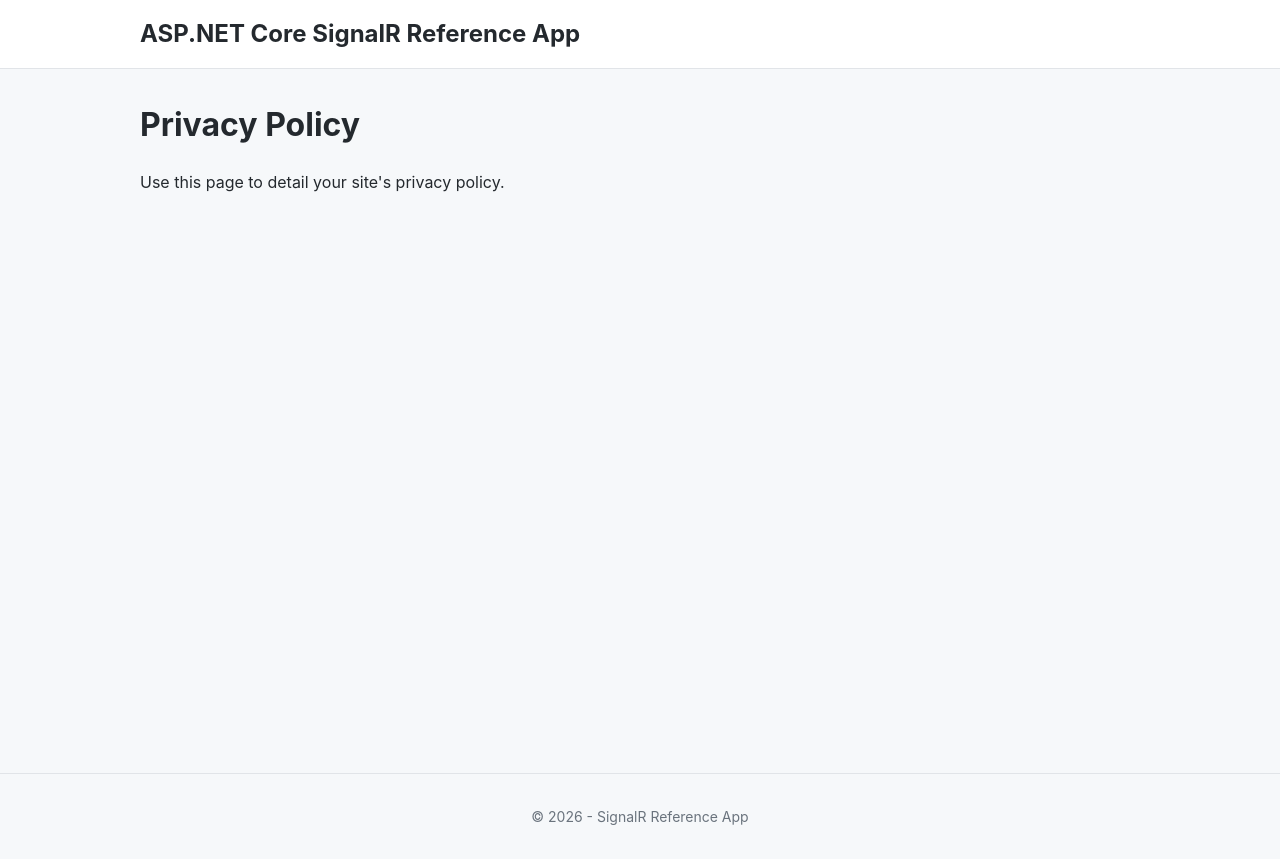
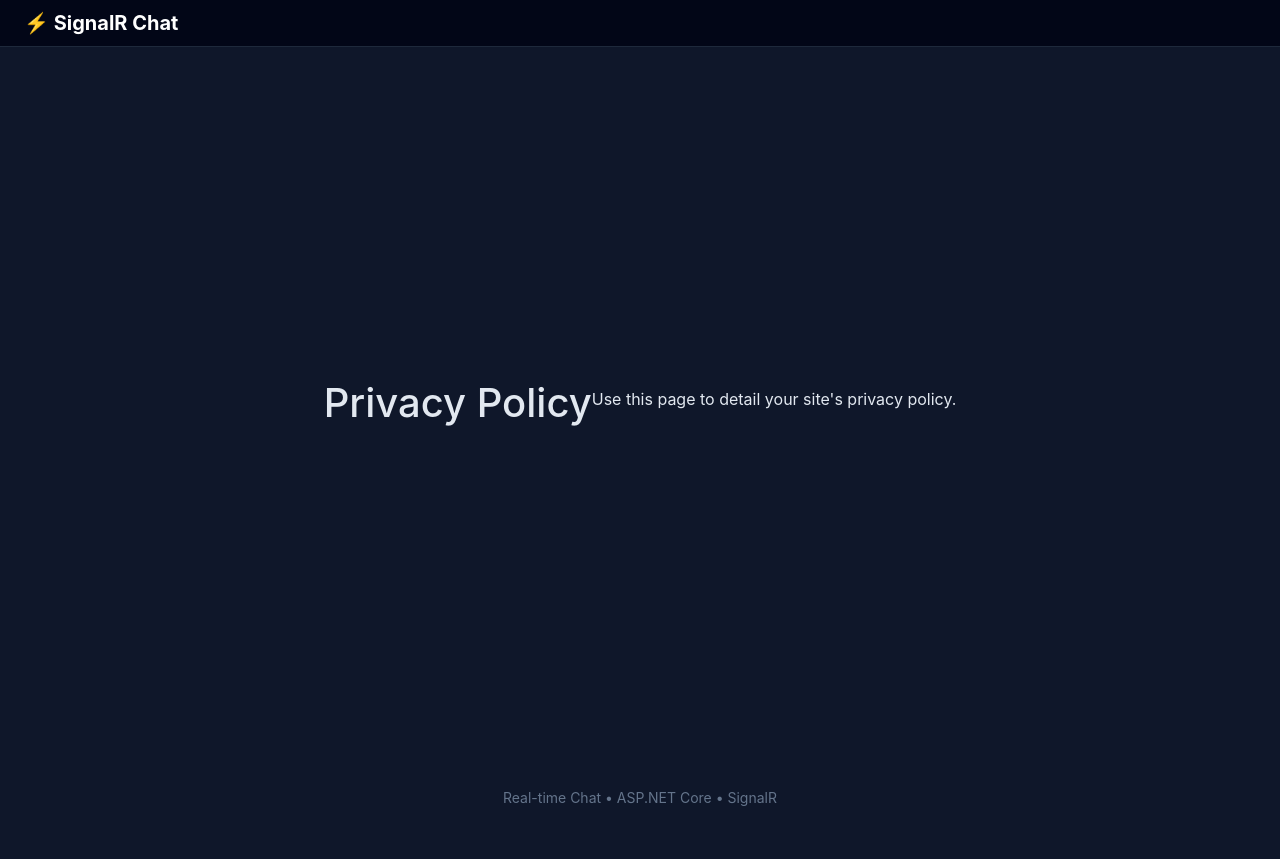
Before and after one commit to Indian24/signalr-realtime-chat, an ASP.NET Core app: template src/Views/Home/Privacy.cshtml in a window 1280 px wide. After the commit the page ends 806 px from the top, so only its background shows below. Run offline with ASP.NET Core 8, Linux system fonts and the light colour scheme; the template is opened without the code that fills it, so the values that code supplies are empty; some libraries are stand-ins or nearby versions.

Commit message:
upgrade UI to SaaS style

```diff
--- a/src/Views/Shared/_Layout.cshtml
+++ b/src/Views/Shared/_Layout.cshtml
@@ -1,36 +1,112 @@
 <!DOCTYPE html>
 <html lang="en">
 <head>
-    <meta charset="utf-8" />
-    <meta name="viewport" content="width=device-width, initial-scale=1.0" />
-    <title>@ViewData["Title"] - SignalR Chat Demo</title>
-    <!-- Minimal styling for the sample app -->
-    <link rel="stylesheet" href="~/css/site.css" asp-append-version="true" />
+<meta charset="utf-8"/>
+<meta name="viewport" content="width=device-width, initial-scale=1"/>
+
+<title>SignalR Chat</title>
+
+<link href="https://cdn.jsdelivr.net/npm/bootstrap@5.3.3/dist/css/bootstrap.min.css" rel="stylesheet">
+
+<style>
+
+body{
+background:#0f172a;
+color:#e2e8f0;
+font-family: Inter, system-ui, sans-serif;
+}
+
+.navbar{
+background:#020617;
+border-bottom:1px solid #1e293b;
+}
+
+.brand{
+font-weight:700;
+font-size:20px;
+color:white;
+}
+
+.main-container{
+min-height:90vh;
+display:flex;
+align-items:center;
+justify-content:center;
+}
+
+.card-modern{
+background:#020617;
+border:1px solid #1e293b;
+border-radius:16px;
+padding:40px;
+width:420px;
+box-shadow:0 10px 30px rgba(0,0,0,.4);
+}
+
+.title{
+font-size:26px;
+font-weight:700;
+text-align:center;
+margin-bottom:10px;
+}
+
+.subtitle{
+text-align:center;
+color:#94a3b8;
+margin-bottom:25px;
+}
+
+.form-control{
+background:#020617;
+border:1px solid #334155;
+color:white;
+}
+
+.form-control:focus{
+background:#020617;
+border-color:#3b82f6;
+box-shadow:none;
+color:white;
+}
+
+.btn-primary{
+background:#2563eb;
+border:none;
+width:100%;
+padding:10px;
+font-weight:600;
+}
+
+.btn-primary:hover{
+background:#1d4ed8;
+}
+
+footer{
+text-align:center;
+padding:20px;
+color:#64748b;
+font-size:14px;
+}
+
+</style>
+
 </head>
+
 <body>
-    <header>
-        <nav class="navbar">
-            <div class="container">
-                <h1>ASP.NET Core SignalR Reference App</h1>
-            </div>
-        </nav>
-    </header>
 
-    <div class="container main-content">
-        <main role="main">
-            @RenderBody()
-        </main>
-    </div>
+<nav class="navbar px-4">
+<span class="brand">⚡ SignalR Chat</span>
+</nav>
 
-    <footer class="footer">
-        <div class="container">
-            &copy; 2026 - SignalR Reference App
-        </div>
-    </footer>
+<div class="main-container">
 
-    <!-- SignalR Client Library -->
-    <script src="https://cdnjs.cloudflare.com/ajax/libs/microsoft-signalr/8.0.0/signalr.min.js"></script>
+@RenderBody()
 
-    @await RenderSectionAsync("Scripts", required: false)
+</div>
+
+<footer>
+Real-time Chat • ASP.NET Core • SignalR
+</footer>
+
 </body>
 </html>
```
